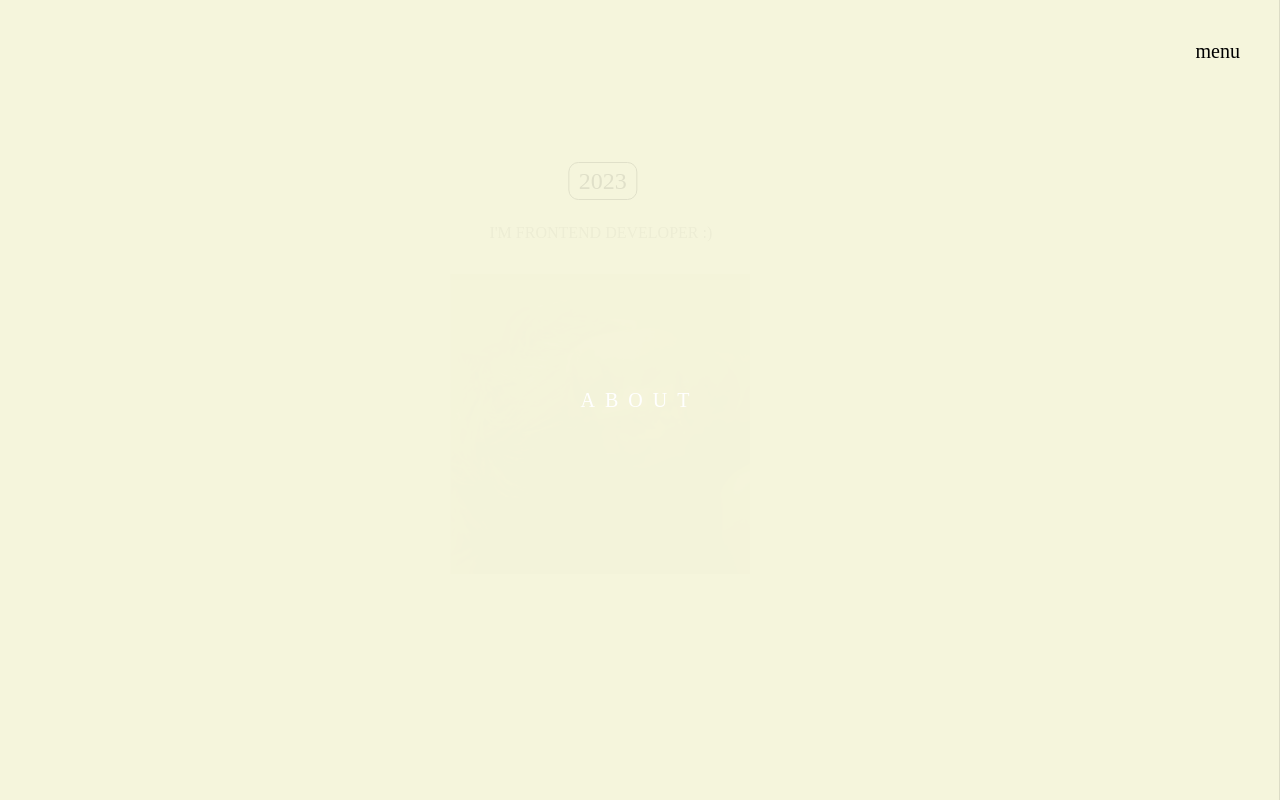
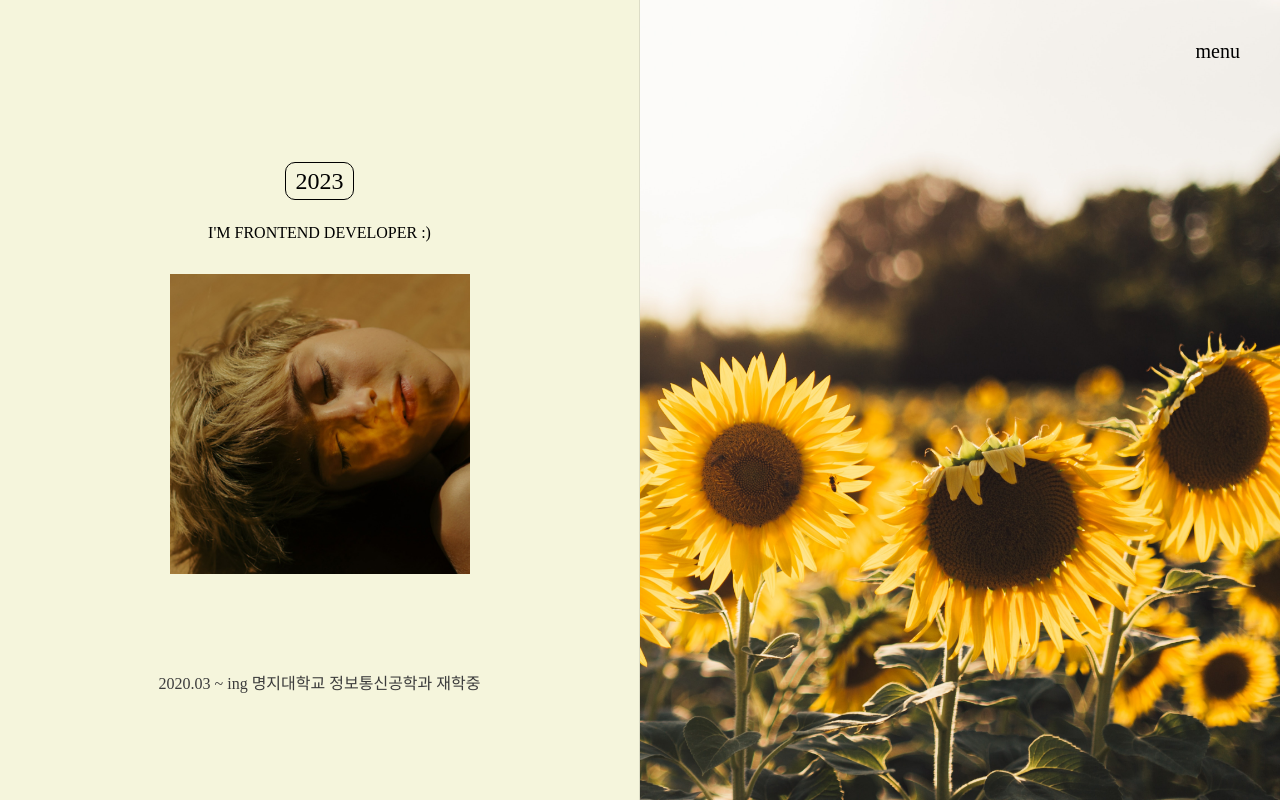
Before and after one commit to mimmmji/portfolio, a Next.js app: page /about in a window 1280 px wide. Built offline with nearby package versions, Linux system fonts and the light colour scheme.

Commit message:
0519 session

```diff
--- a/src/pages/about.tsx
+++ b/src/pages/about.tsx
@@ -23,7 +23,7 @@ export default function About() {
       opacity: [0, 1],
       easing: "easeOutExpo",
       duration: 1200,
-      delay: (el: HTMLElement, i: number) => 2400 + 30 * i,
+      delay: (el: HTMLElement, i: number) => 600 + 30 * i,
     });
 
     gsap.from(".loader-wrapper", 2, {
@@ -48,33 +48,33 @@ export default function About() {
     gsap.from(".revealer", 1, {
       width: "0",
       ease: "power3.inOut",
-      delay: 3,
+      delay: 1,
     });
 
     gsap.to(".revealer", 0.8, {
       left: "100%",
       ease: "power3.inOut",
-      delay: 4,
+      delay: 2,
     });
 
     gsap.to(".loader-text-wrapper", 0.2, {
       opacity: 0,
       display: "none",
       ease: "power3.inOut",
-      delay: 4, // 로딩화면이 보여지는 시간 (초 단위)
+      delay: 2, // 로딩화면이 보여지는 시간 (초 단위)
     });
 
     gsap.from(".col-left", 1, {
       left: "-100%",
       ease: "power3.inOut",
-      delay: 4.5,
+      delay: 2.5,
     });
 
     gsap.from(".col-left .copy > div", 1.5, {
       x: -40,
       opacity: 0,
       ease: "power3.inOut",
-      delay: 5,
+      delay: 3,
       stagger: {
         amount: 0.3,
       },
@@ -87,6 +87,7 @@ export default function About() {
       delay: 5.5,
     });
   }, []);
+
   return (
     <>
       <div className="nav">
@@ -99,8 +100,8 @@ export default function About() {
           <img src="/sunflower.jpg" alt="" />
         </div>
         <div className="about-container">
-          <div>
-            <div className="col col-left" style={{width: '100%'}}>
+          <div className={'cols'}>
+            <div className="col col-left">
               <div className="copy">
                 <div className="header">2023</div>
                 <div className="sub-header">I'm frontend developer :)</div>
@@ -114,7 +115,15 @@ export default function About() {
             </div>
           </div>
         </div>
-        <div className="loader-text block">
+        <div className="col col-right">
+          <div className="header">
+                {/*Emotion*/}
+                {/*<br />*/}
+                {/*from the <br /> photo day <br />*/}
+                {/*no.8*/}
+              </div>
+        </div>
+        <div className="loader-text-wrapper block">
           <h1 className="loader-text">about</h1>
         </div>
         <div className="revealer"></div>
```
